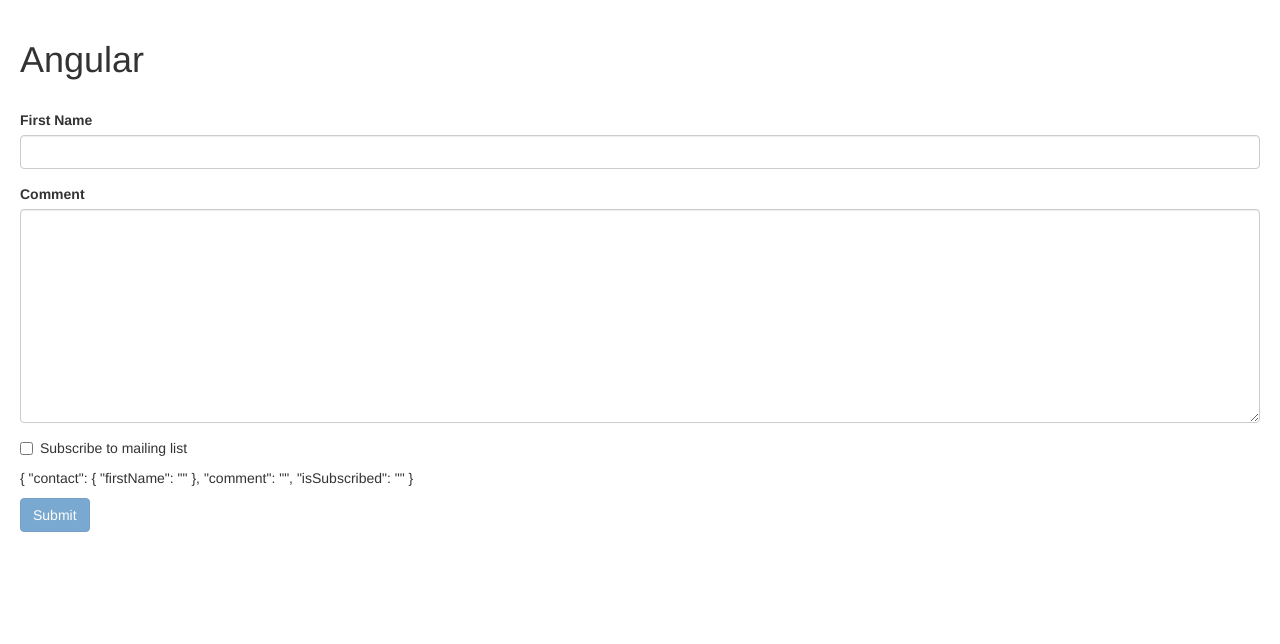
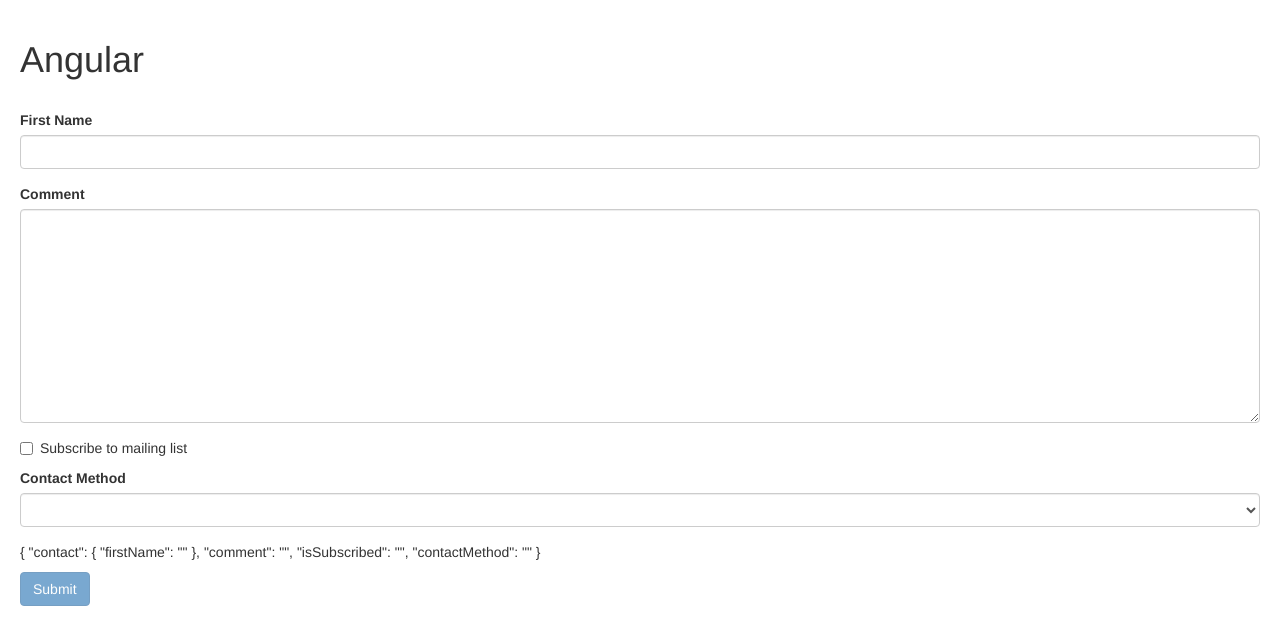
Before and after one commit to MAGNUM81/Angular-Tutorial, an Angular app in the folder hello-world/: page / in a window 1280 px wide. Shown: the top 644 px of the page. Built offline with nearby package versions, Linux system fonts and the light colour scheme.

Commit message:
ngValue for drop-down list

```diff
--- a/hello-world/src/app/contact-form/contact-form.component.html
+++ b/hello-world/src/app/contact-form/contact-form.component.html
@@ -53,6 +53,20 @@
       Subscribe to mailing list
     </label>
   </div>
+  <div
+    class="form-group">
+    <label for="contactMethod">
+      Contact Method
+    </label>
+    <select
+      ngModel
+      name="contactMethod"
+      id="contactMethod"
+      class="form-control">
+      <option value=""></option>
+      <option *ngFor="let method of contactMethods" [ngValue]="method">{{method.name}}</option>
+
+  </select></div>
   <p>
     {{f.value | json}}
   </p>
--- a/hello-world/src/app/contact-form/contact-form.component.ts
+++ b/hello-world/src/app/contact-form/contact-form.component.ts
@@ -7,7 +7,11 @@
   styleUrls: ['./contact-form.component.css']
 })
 export class ContactFormComponent {
-
+  contactMethods = [
+    {id:1, name:"email"},
+    {id:2, name:"phone"},
+    {id:3, name:"pidgeon"}
+  ];
   constructor() { }
 
   log(firstName: NgModel)
```
